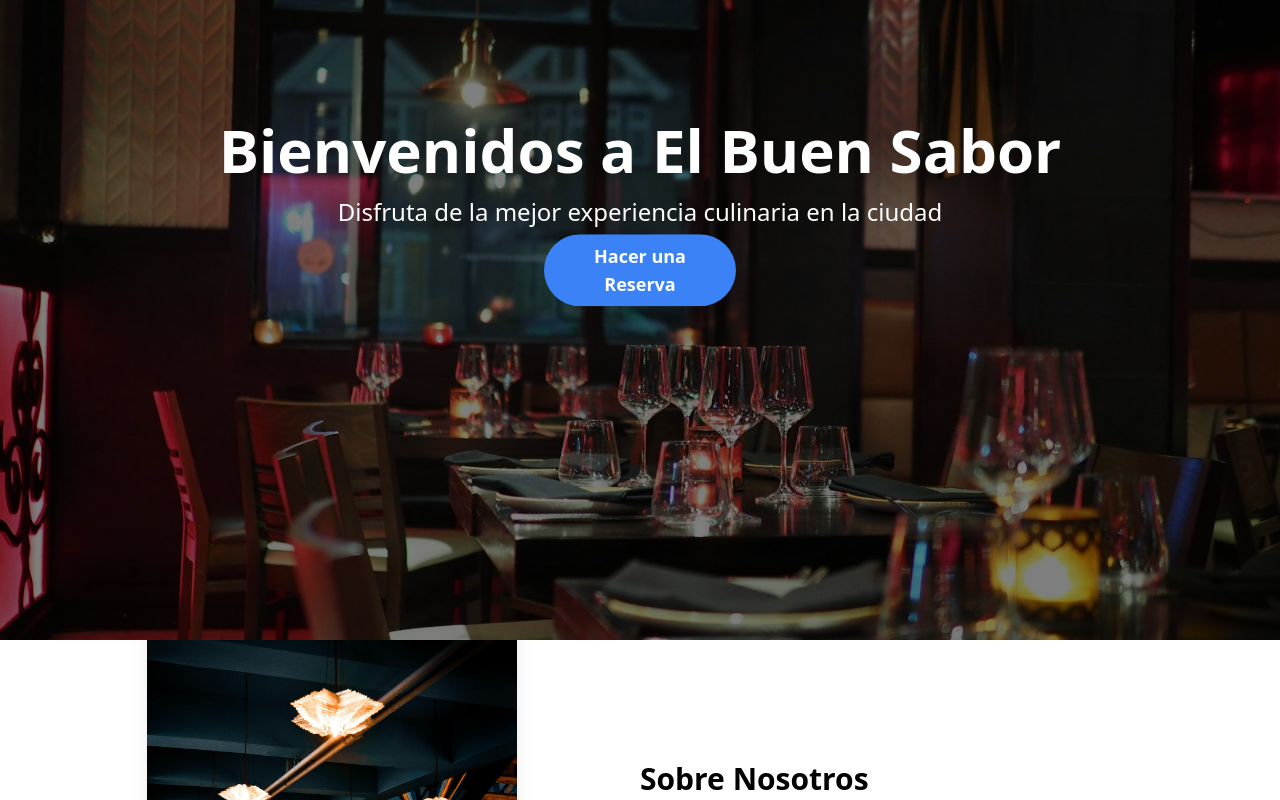
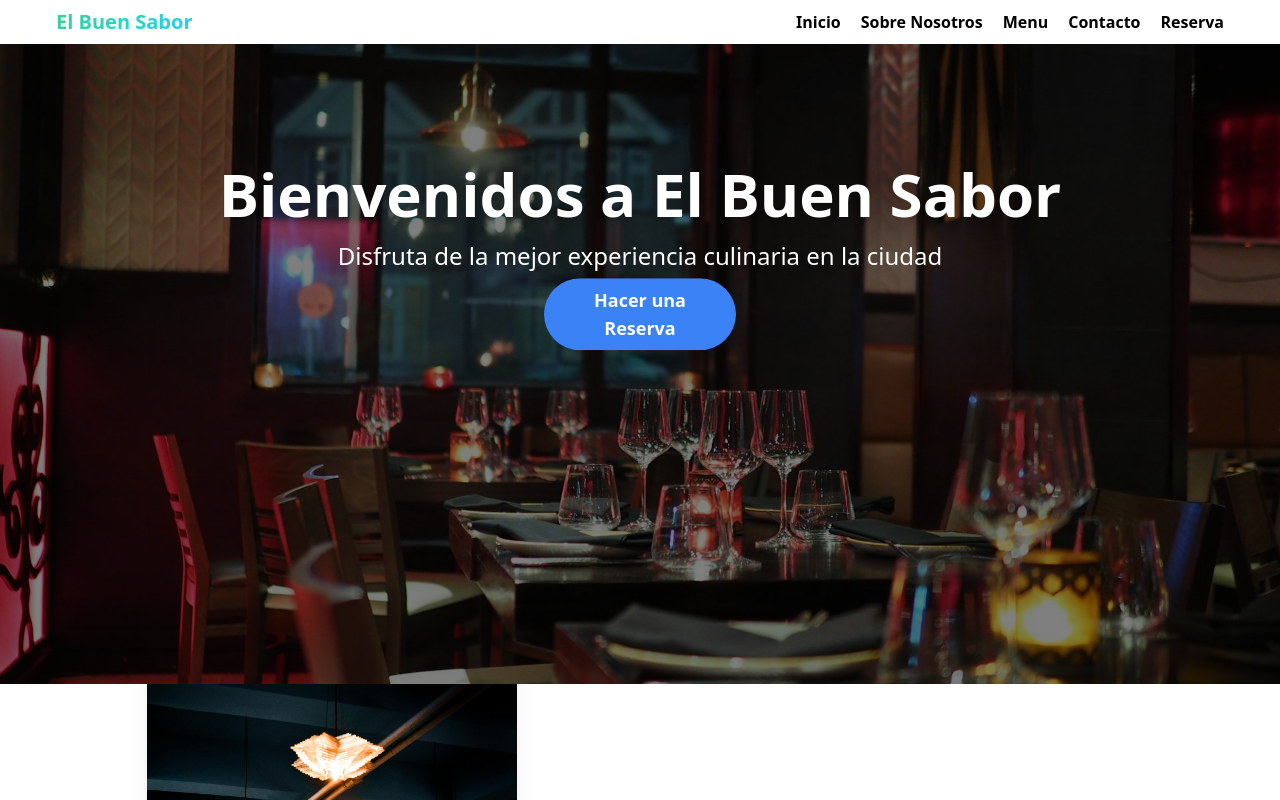
Before and after one commit to Guerre-Pablo-Agustin/reservas-restaurante, a Next.js app: page /site in a window 1280 px wide. Shown: the top 800 px of the page. Built offline with nearby package versions, Linux system fonts and the light colour scheme.

Commit message:
navbar agregado

```diff
--- a/src/app/site/page.tsx
+++ b/src/app/site/page.tsx
@@ -1,6 +1,7 @@
 import About from "@/components/site/About/About"
 import Contact from "@/components/site/Contact/Contact"
 import Footer from "@/components/site/Footer/Footer"
+import { Header } from "@/components/site/Header/Header"
 import Hero from "@/components/site/Hero/Hero"
 import Menu from "@/components/site/Menu/Menu"
 import Reserva from "@/components/site/Reserva/Reserva"
@@ -15,6 +16,7 @@ export const metadata: Metadata = {
 const page = () => {
   return (
     <>
+      <Header />
         <main className="gap-4">
         <Hero />
         <About />
--- /dev/null
+++ b/src/components/site/Header/Header.tsx
@@ -0,0 +1,42 @@
+"use client";
+
+import { CiMenuFries } from "react-icons/ci";
+import Link from "next/link";
+import { useState } from "react";
+import { IoMdClose } from "react-icons/io";
+import { Navbar } from "../Navbar/Navbar";
+
+export function Header() {
+  const [openMobileMenu, setOpenMobileMenu] = useState(false);
+
+
+  return (
+    <div className=" container mx-auto flex w-[100%] items-center justify-between gap-4 rounded-md px-10 bg-transparent">
+      <div className="flex w-full items-center justify-between px-4 py-2">
+        <Link href="/">
+          <p className="text-xl font-bold">
+            <span className="flex bg-gradient-to-r from-emerald-400 to-cyan-400 bg-clip-text text-transparent">
+              El Buen Sabor
+            </span>
+          </p>
+        </Link>
+
+        <Navbar openMobileMenu={openMobileMenu} />
+      </div>
+      <div className="lg:hidden">
+        <button
+          onClick={() => setOpenMobileMenu(!openMobileMenu)}
+          className="rounded bg-gray-600 px-4 py-2 text-3xl text-white transition-transform duration-300 ease-in-out hover:cursor-pointer"
+        >
+          <span
+            className={`inline-block transition-transform duration-300 ${
+              openMobileMenu ? "rotate-180" : "rotate-0"
+            }`}
+          >
+            {openMobileMenu ? <IoMdClose /> : <CiMenuFries />}
+          </span>
+        </button>
+      </div>
+    </div>
+  );
+}
--- /dev/null
+++ b/src/components/site/Navbar/Navbar.tsx
@@ -0,0 +1,102 @@
+import { useEffect, useState } from "react";
+import { dataHeader } from "./data.Header";
+import { AnimatePresence, motion } from "framer-motion";
+import Link from "next/link";
+
+
+interface Props {
+  openMobileMenu: boolean;
+}
+
+
+export function Navbar({ openMobileMenu }: Props) {
+  const [isScroll, setIsScroll] = useState(false);
+  const [prevScrollPos, setPrevScrollPos] = useState(0);
+
+
+
+  useEffect(() => {
+    const handleScroll = () => {
+      const currentScrollPos = window.scrollY;
+
+      if (currentScrollPos < prevScrollPos || currentScrollPos === 0) {
+        setIsScroll(false);
+      } else if (currentScrollPos >= window.innerHeight - 600) {
+        setIsScroll(true);
+      }
+
+      setPrevScrollPos(currentScrollPos);
+    };
+
+    window.addEventListener("scroll", handleScroll);
+
+    return () => {
+      window.removeEventListener("scroll", handleScroll);
+    };
+  }, [prevScrollPos]);
+
+  return (
+    <AnimatePresence>
+      {isScroll ? (
+        <motion.nav
+          key={1}
+          variants={animationNavbar}
+          initial="initial"
+          animate="animate"
+          exit="exit"
+          className="mr-auto ml-auto md:fixed z-[9999] right-0 left-0 px-6 py-3 text-white bg-gray-400/40 top-10 rounded-3xl backdrop-blur w-fit"
+        >
+          <div className="md:flex hidden items-center gap-5">
+            {dataHeader.map(({ id, name, link }) => (
+              <Link
+                href={link}
+                key={id}
+                className="block hover:text-primary hover:border-b-[1px]"
+              >
+                {name}
+              </Link>
+            ))}
+          </div>
+        </motion.nav>
+      ) : (
+        <div
+          className={`${
+            openMobileMenu
+              ? "absolute top-24 bg-primary text-center w-[75%] flex flex-col rounded-lg justify-center items-center px-4 py-6 z-[9999] mx-auto"
+              : "hidden"
+          } gap-5 md:flex`}
+        >
+          {dataHeader.map(({ id, name, link }) => (
+            <Link
+              href={link}
+              key={id}
+              className="block hover:text-primary font-bold hover:border-b-[1px]"
+            >
+             {name}
+            </Link>
+          ))}
+        </div>
+      )}
+    </AnimatePresence>
+  );
+}
+
+const animationNavbar = {
+  initial: {
+    y: -20,
+    opacity: 0,
+  },
+  animate: {
+    y: 0,
+    opacity: 1,
+    transition: {
+      stiffness: 100,
+      damping: 20,
+      type: "spring",
+    },
+  },
+  exit: {
+    y: -20,
+    opacity: 0,
+  },
+};
--- /dev/null
+++ b/src/components/site/Navbar/data.Header.js
@@ -0,0 +1,27 @@
+export const dataHeader = [
+  {
+    id: 1,
+    name: "Inicio",
+    link: "#hero",
+  },
+  {
+    id: 2,
+    name: "Sobre Nosotros",
+    link: "#about",
+  },
+  {
+    id: 3,
+    name: "Menu",
+    link: "#menu",
+  },
+  {
+    id: 4,
+    name: "Contacto",
+    link: "#contacto",
+  },
+  {
+    id: 5,
+    name: "Reserva",
+    link: "#reserva",
+  },
+];
```
